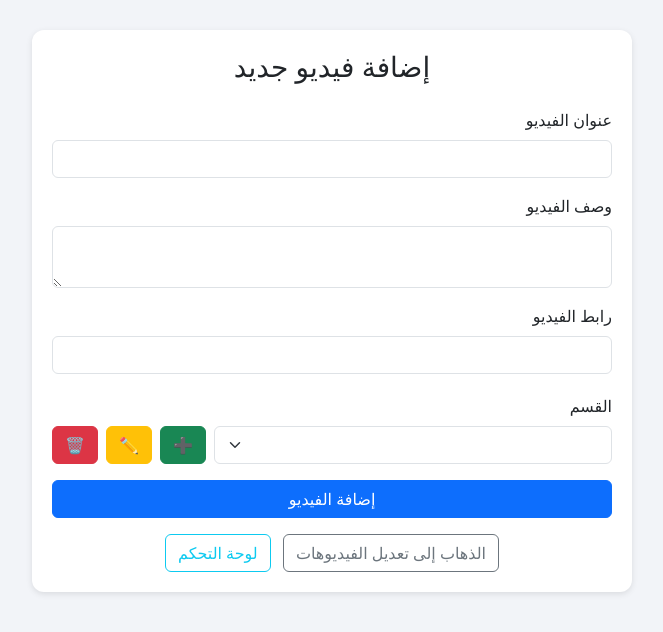
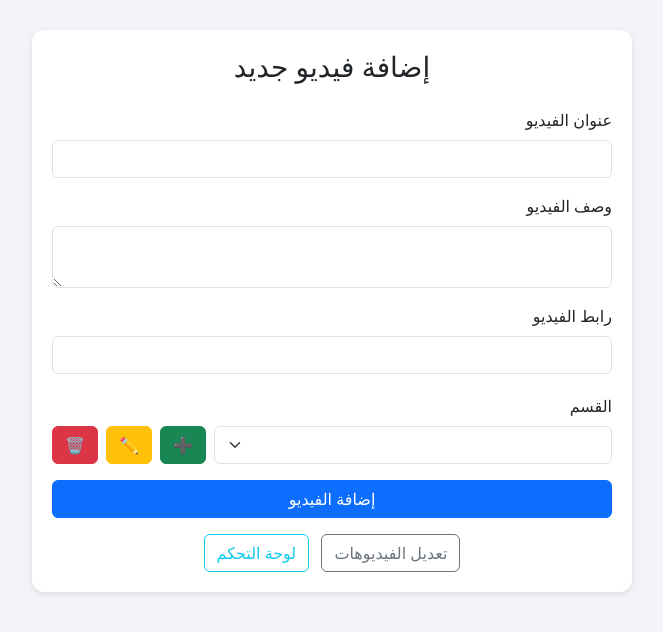
Before and after one commit to LaithObidat85/video-dashboard, a website: page public/add.html in a window 1280 px wide. Shown: the whole page, without its empty margins (308-971 px from the left). Drawn offline with nearby package versions, Linux system fonts and the light colour scheme; no server answers.

Commit message:
Update add.html

```diff
--- a/public/add.html
+++ b/public/add.html
@@ -46,7 +46,7 @@
     </form>
 
     <div class="text-center mt-3">
-      <a href="edit.html" class="btn btn-outline-secondary">الذهاب إلى تعديل الفيديوهات</a>
+      <a href="edit.html" class="btn btn-outline-secondary">تعديل الفيديوهات</a>
       <a href="dashboard.html" class="btn btn-outline-info ms-2">لوحة التحكم</a>
     </div>
 
```
